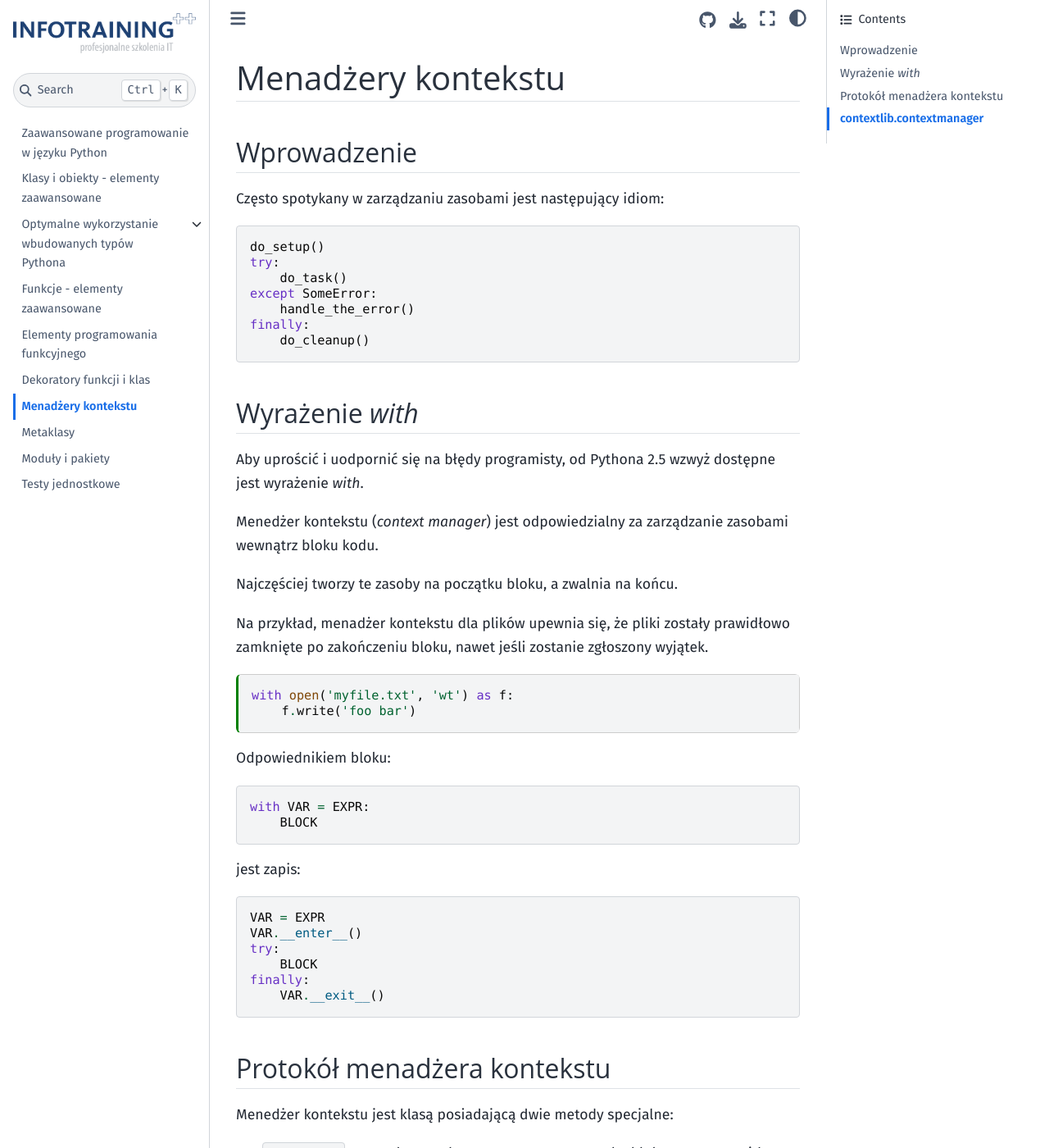
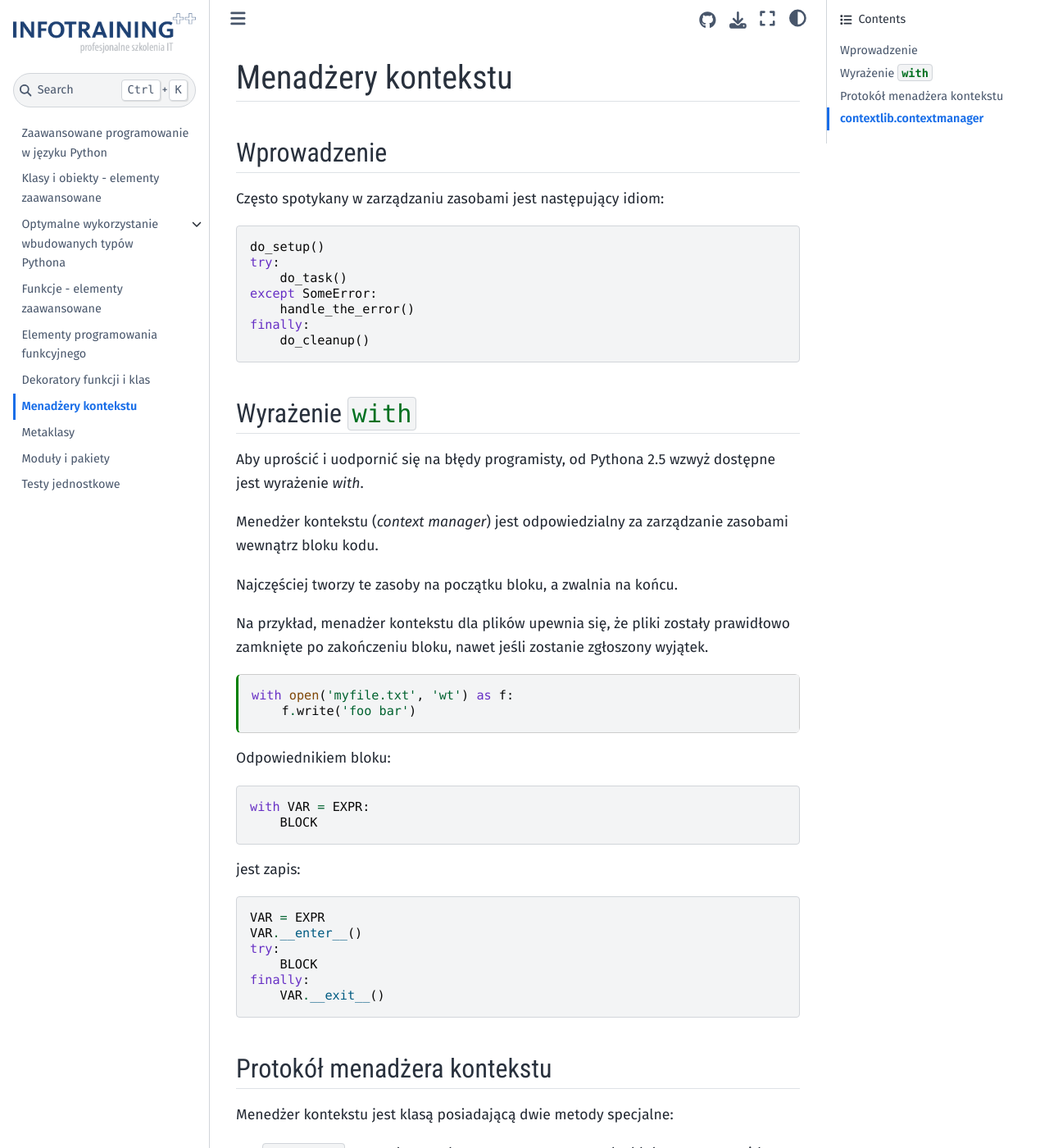
Before and after one commit to infotraining/docs-python-adv, a Jupyter Book: the page built from context-managers.ipynb, in a window 1280 px wide and 1400 px high. Shown: the whole window at 82% size. Built offline with Jupyter Book 1.0.4 settings and Sphinx 7.4.7 and the Sphinx Book theme 1.1.4, drawn with Linux system fonts in a browser that asks for light colours; some web fonts are replaced; some of the changed text lies outside the part shown.

Commit message:
Update css, context-managers & iterators

```diff
--- a/_static/custom.css
+++ b/_static/custom.css
@@ -14,7 +14,7 @@
 }
 
 .header-style, h1, h2, h3, h4, h5, h6 {
-    font-family: "Fira Sans Extra Condensed", "Open Sans", sans-serif;
+    font-family: "Roboto Condensed", "Open Sans", sans-serif;
     font-weight: 500;
     padding-bottom: 5px !important;
     border-bottom: 1px solid #dee2e6;
```
Also changed, not shown: context-managers.ipynb, iterators.ipynb.
